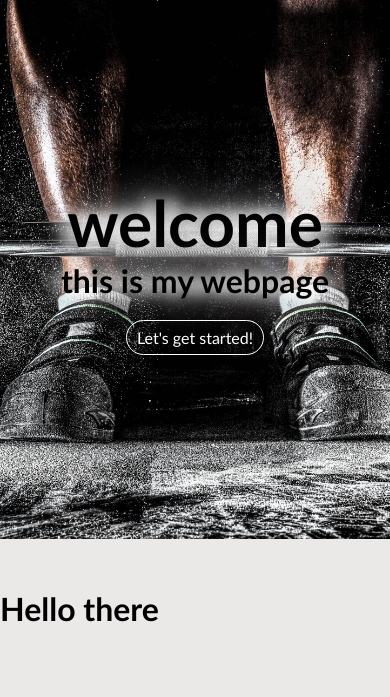
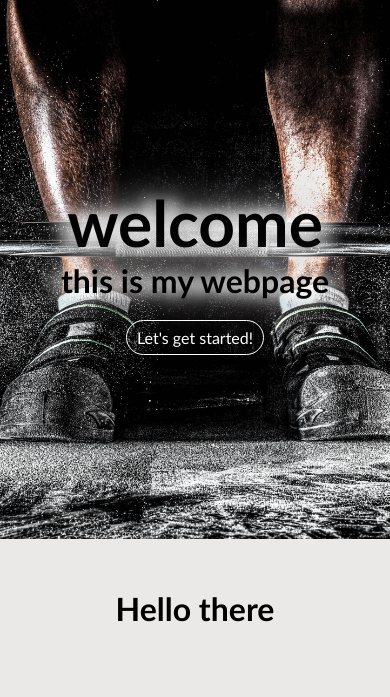
Before and after one commit to pazso99/dailyCalories, a PHP site: page /index.php in a window 390 px wide. Shown: the part 71-768 px from the top of the page. Run offline with PHP 8.4, Linux system fonts and the light colour scheme.

Commit message:
style fixing

```diff
--- a/css/style.css
+++ b/css/style.css
@@ -233,7 +233,6 @@ header {
     opacity: 0.9;
 }
 
-
 /* Profile-table */
 .profile-table {
     font-family: arial, sans-serif;
@@ -252,7 +251,6 @@ header {
     text-align: center;
     padding: 8px;
 }
-
 
 .profile-table tr:nth-child(even) {
     background-color: #dddddd;
@@ -346,6 +344,9 @@ header {
     .container {
         width: 100%;
     }
+    .container h1 {
+        text-align: center;
+    }
     .profile-table {
         width: 70%;
     }
```
